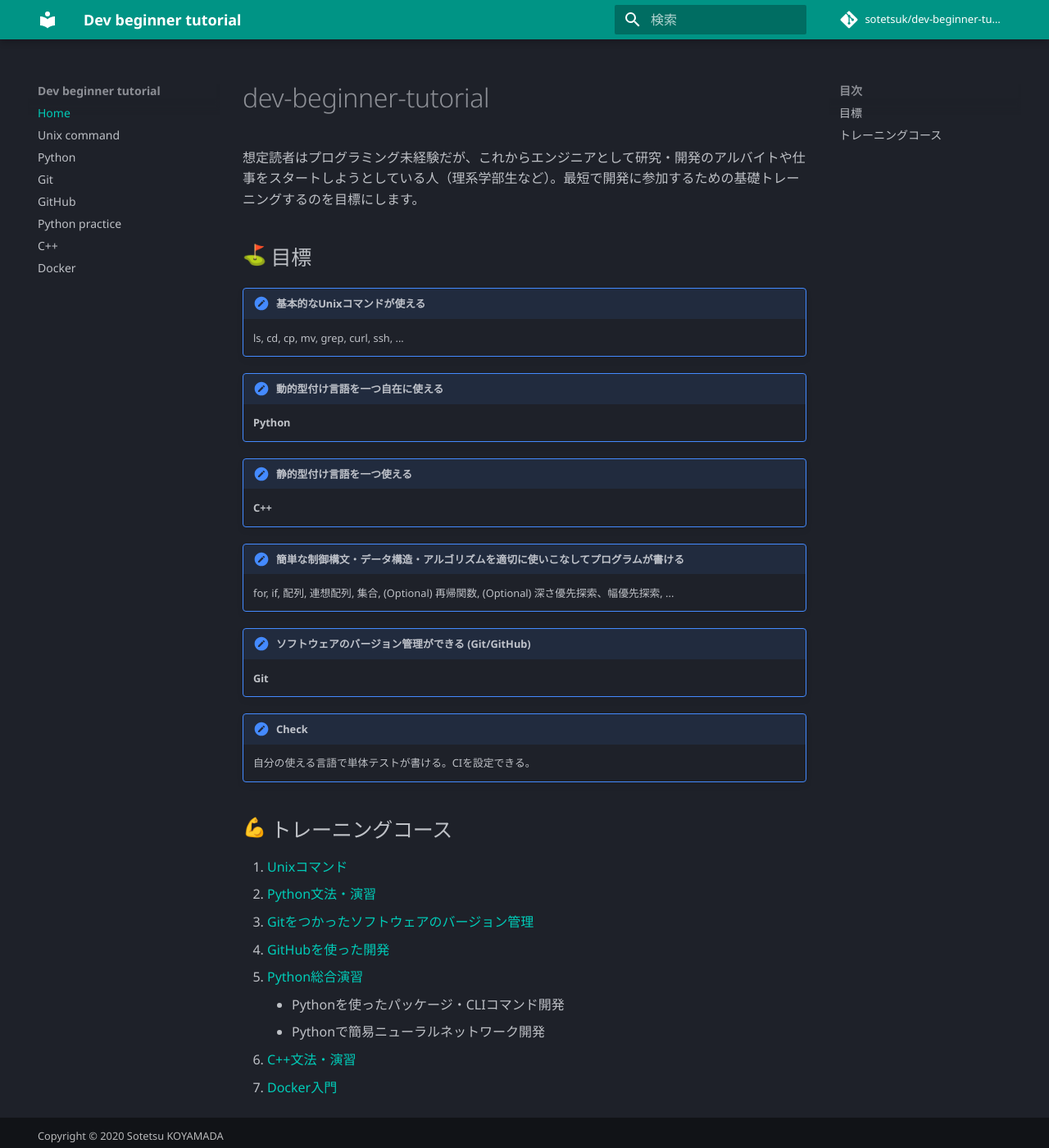
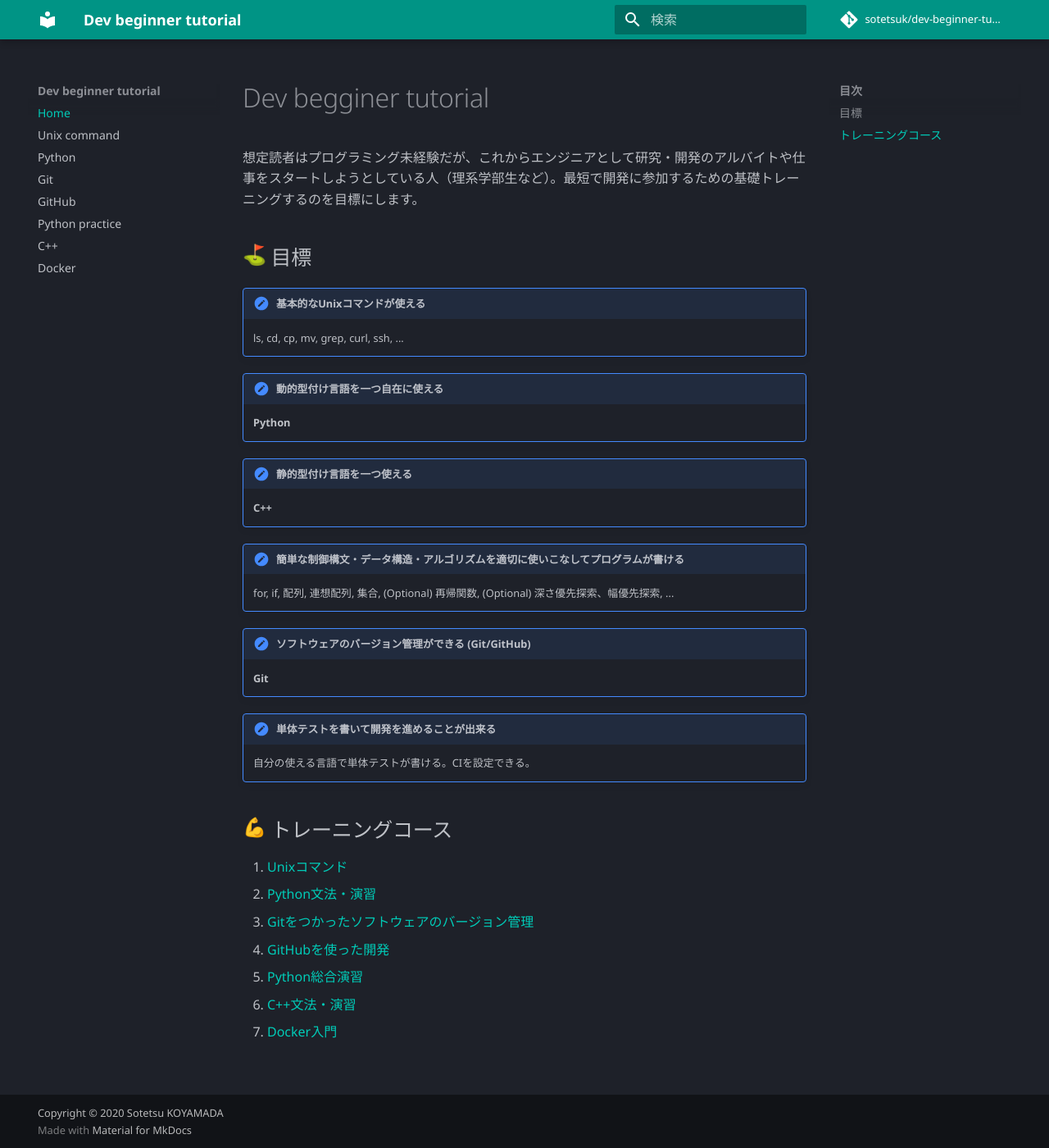
Before and after one commit to sotetsuk/dev-beginner-tutorial, an MkDocs documentation site: the page built from docs/index.md, in a window 1280 px wide and 1400 px high. Shown: the whole window at 82% size. Built offline with MkDocs 1.6.1 and Material for MkDocs 9.7.7, drawn with Linux system fonts in a browser that asks for light colours; emoji names are drawn with the system emoji font; comment, search, counter and statistics services are not loaded.

Commit message:
fix: index.md

```diff
--- a/docs/index.md
+++ b/docs/index.md
@@ -1,4 +1,4 @@
-# dev-beginner-tutorial
+# Dev begginer tutorial
 
 想定読者はプログラミング未経験だが、これからエンジニアとして研究・開発のアルバイトや仕事をスタートしようとしている人（理系学部生など）。最短で開発に参加するための基礎トレーニングするのを目標にします。
 
@@ -24,7 +24,7 @@
 
     **Git**
 
-!!! check 単体テストを書いて開発を進めることが出来る
+!!! check "単体テストを書いて開発を進めることが出来る"
 
     自分の使える言語で単体テストが書ける。CIを設定できる。
 
@@ -35,7 +35,5 @@
  3. [Gitをつかったソフトウェアのバージョン管理](git.md)
  4. [GitHubを使った開発](github.md)
  6. [Python総合演習](python_practice.md)
-     - Pythonを使ったパッケージ・CLIコマンド開発
-     - Pythonで簡易ニューラルネットワーク開発
  7. [C++文法・演習](cpp.md)
- 9. [Docker入門](docker.md)
+ 8. [Docker入門](docker.md)
```
